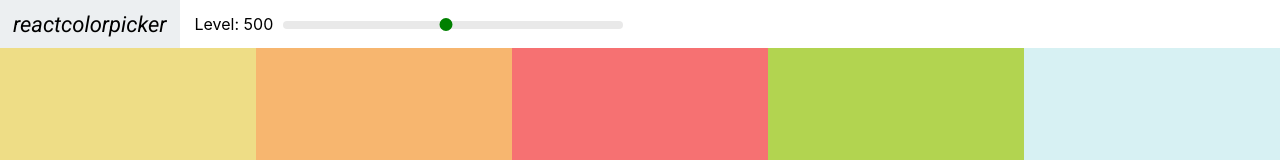
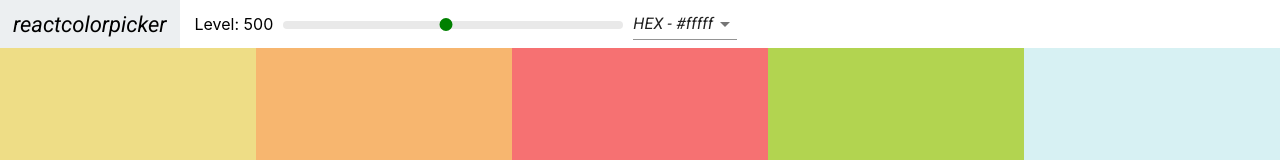
Before and after one commit to hadi2000naamani/color-project, a React (Create React App) app: page / in a window 1280 px wide. Shown: the top 160 px of the page. Built offline with nearby package versions, Linux system fonts and the light colour scheme.

Commit message:
Add Select and Material UI

```diff
--- a/package.json
+++ b/package.json
@@ -3,6 +3,7 @@
   "version": "0.1.0",
   "private": true,
   "dependencies": {
+    "@material-ui/core": "^4.11.0",
     "@testing-library/jest-dom": "^4.2.4",
     "@testing-library/react": "^9.5.0",
     "@testing-library/user-event": "^7.2.1",
--- a/src/Navbar.js
+++ b/src/Navbar.js
@@ -1,11 +1,23 @@
 import React, { Component } from 'react'
+import Select from "@material-ui/core/Select";
+import MenuItem from '@material-ui/core/MenuItem';
 import Slider from 'rc-slider';
 import 'rc-slider/assets/index.css';
 import './Navbar.css';
 
 export default class Navbar extends Component {
+    constructor(props) {
+        super(props);
+        this.state = { format: "hex" };
+        this.handleChange = this.handleChange.bind(this);
+    }
+    handleChange(e) {
+        this.setState({ format: e.target.value });
+        this.props.handleChange(e.target.value);
+    }
     render() {
-        const {level, changeLevel} = this.props;
+        const { level, changeLevel } = this.props;
+        const { format } = this.state;
         return (
             <header className="Navbar">
                 <div className='logo'>
@@ -17,6 +29,13 @@
                         <Slider defaultValue={level} min={100} max={900} step={100} onAfterChange={changeLevel} />
                     </div>
                 </div>
+                <div className="select-container">
+                    <Select value={format} onChange={this.handleChange}>
+                        <MenuItem value="hex">HEX - #fffff</MenuItem>
+                        <MenuItem value="rgb">RGB - rgb(255,255,255)</MenuItem>
+                        <MenuItem value="rgba">RGBA - rgba(255,255,255,1.0)</MenuItem>
+                    </Select>
+                </div>
             </header>
         );
     }
--- a/src/Palette.js
+++ b/src/Palette.js
@@ -8,20 +8,25 @@
 export default class Palette extends Component {
     constructor(props) {
         super(props);
-        this.state = { level: 500 };
+        this.state = { level: 500, format: "hex" };
         this.changeLevel = this.changeLevel.bind(this);
+        this.changeFormat = this.changeFormat.bind(this);
     }
     changeLevel(level) {
         this.setState({ level });
     }
+    changeFormat(val) {
+        this.setState({ format: val });
+    }
     render() {
-        const { level } = this.state;
+        const { colors } = this.props.palette;
+        const { level, format } = this.state;
         const colorBoxes = this.props.palette.colors[level].map(color => (
-            <ColorBox background={color.hex} name={color.name} />
+            <ColorBox background={color[format]} name={color.name} />
         ));
         return (
             <div className="Palette">
-                <Navbar level={level} changeLevel={this.changeLevel}/>
+                <Navbar level={level} changeLevel={this.changeLevel} handleChange={this.changeFormat} />
                 <div className="Palette-colors">
                     {colorBoxes}
                 </div>
--- a/src/colorHelpers.js
+++ b/src/colorHelpers.js
@@ -19,7 +19,7 @@
                 id: color.name.toLowerCase().replace(/ /g, "-"),
                 hex: scale[i],
                 rgb: chroma(scale[i]).css(),
-                rgba: chroma(scale[i]).css().replace("rgba", "rgba").replace(")", ",1.0)")
+                rgba: chroma(scale[i]).css().replace("rgb", "rgba").replace(")", ",1.0)")
             });
         }
     }
```
Also changed, not shown: 1 other file (tests, documents, lock files or other folders).
